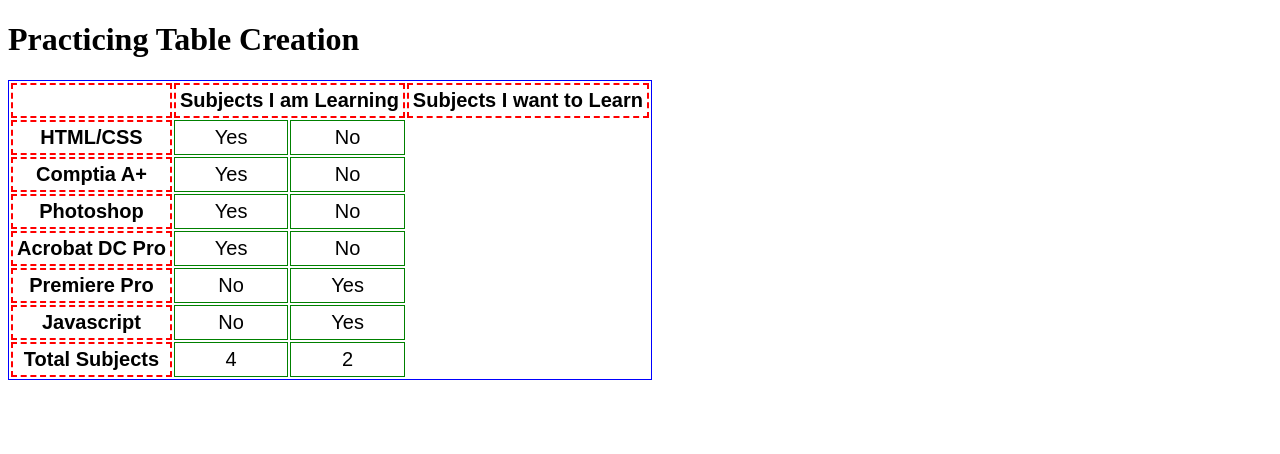
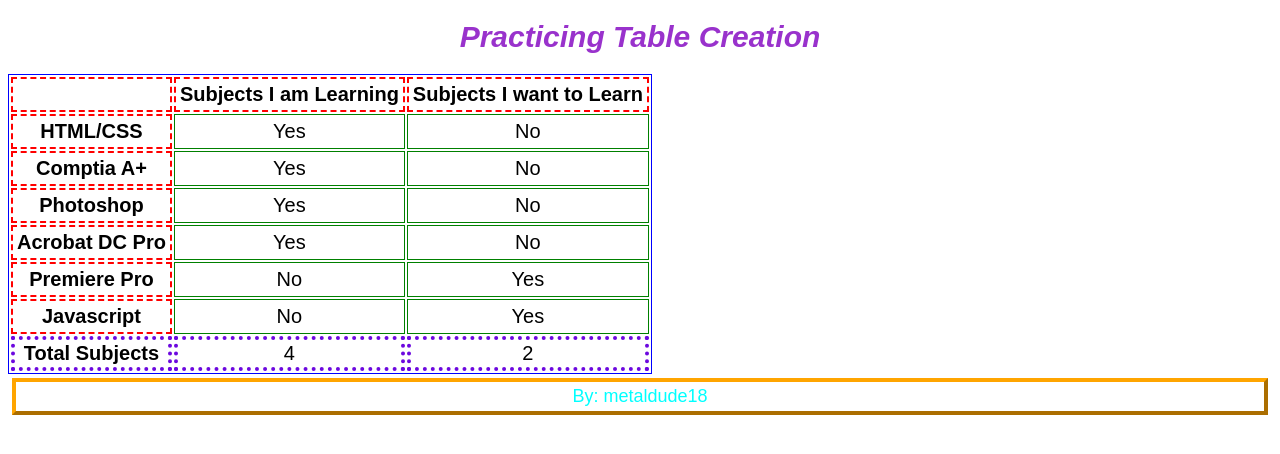
Before and after one commit to metaldude18/building-tables, a plain HTML site: page index.html in a window 1280 px wide. Drawn offline with Linux system fonts and the light colour scheme.

Commit message:
completed table with css

```diff
--- a/index.html
+++ b/index.html
@@ -6,13 +6,16 @@
         <link href="style.css" rel="stylesheet" type="text/css">
     </head>
     <body>
-        <h1>Practicing Table Creation</h1>
+        <header>
+            <h1>Practicing Table Creation</h1>
+        </header>
+
         <table>
             <thead>
                 <tr>
                     <th></th>
-                    <th scope="col" colspan="2">Subjects I am Learning</th>
-                    <th scope="col" colspan="2">Subjects I want to Learn</th>
+                    <th scope="col" colspan="1">Subjects I am Learning</th>
+                    <th scope="col" colspan="1">Subjects I want to Learn</th>
                 </tr>
             </thead>
             <tbody>
@@ -49,11 +52,14 @@
             </tbody>
             <tfoot>
                 <tr>
-                    <th scope="row" rowspan="1">Total Subjects</th>
-                    <td>4</td>
-                    <td>2</td>
+                    <th scope="row" rowspan="1" class="foot">Total Subjects</th>
+                    <td class="foot">4</td>
+                    <td class="foot">2</td>
                 </tr>
             </tfoot>
         </table>
+        <footer>
+            <p>By: metaldude18</p>
+        </footer>
     </body>
 </html>
--- a/style.css
+++ b/style.css
@@ -1,13 +1,22 @@
+* {
+    font-family: Arial, Helvetica, sans-serif;
+}
+
+h1 {
+    color: darkorchid;
+    font-size: 30px;
+    font-style: italic;
+    text-align: center;
+}
+
 table {
     border: 1px solid blue;
     font-size: 20px;
-    font-family: Arial, Helvetica, sans-serif;
     text-align: center;
 }
 th {
     border: 2px dashed red;
     font-size: 20px;
-    font-family: Arial, Helvetica, sans-serif;
     text-align: center;
     padding: 4px;
     margin: 2px;
@@ -19,8 +28,17 @@
     padding: 2px;
 }
 
-tfoot {
-    border: 1px dotted black;
+.foot {
+    border: 4px dotted rgb(108, 8, 223);
     padding: 2px;
     margin: 2px;
 }
+
+p {
+    font-size: 18px;
+    padding: 4px;
+    margin: 4px;
+    border: 4px outset orange;
+    text-align: center;
+    color: cyan;
+}
```
